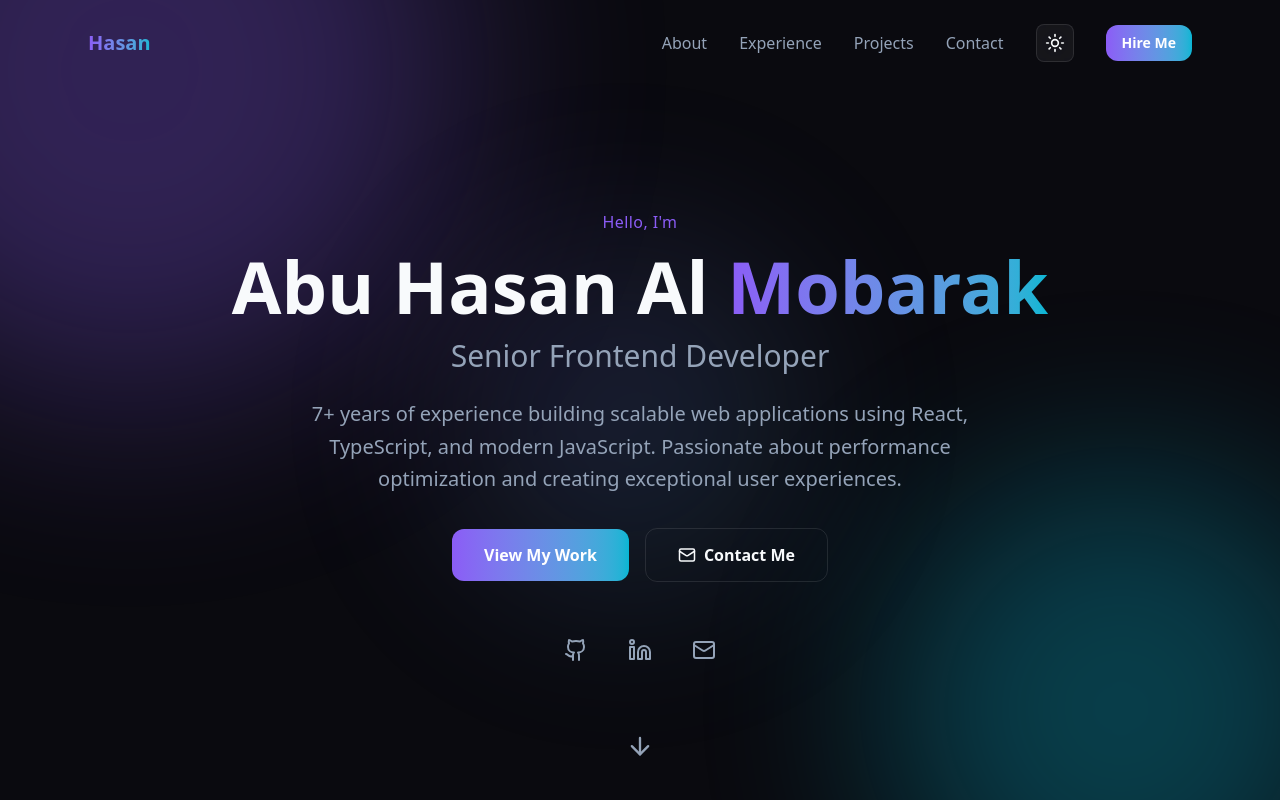
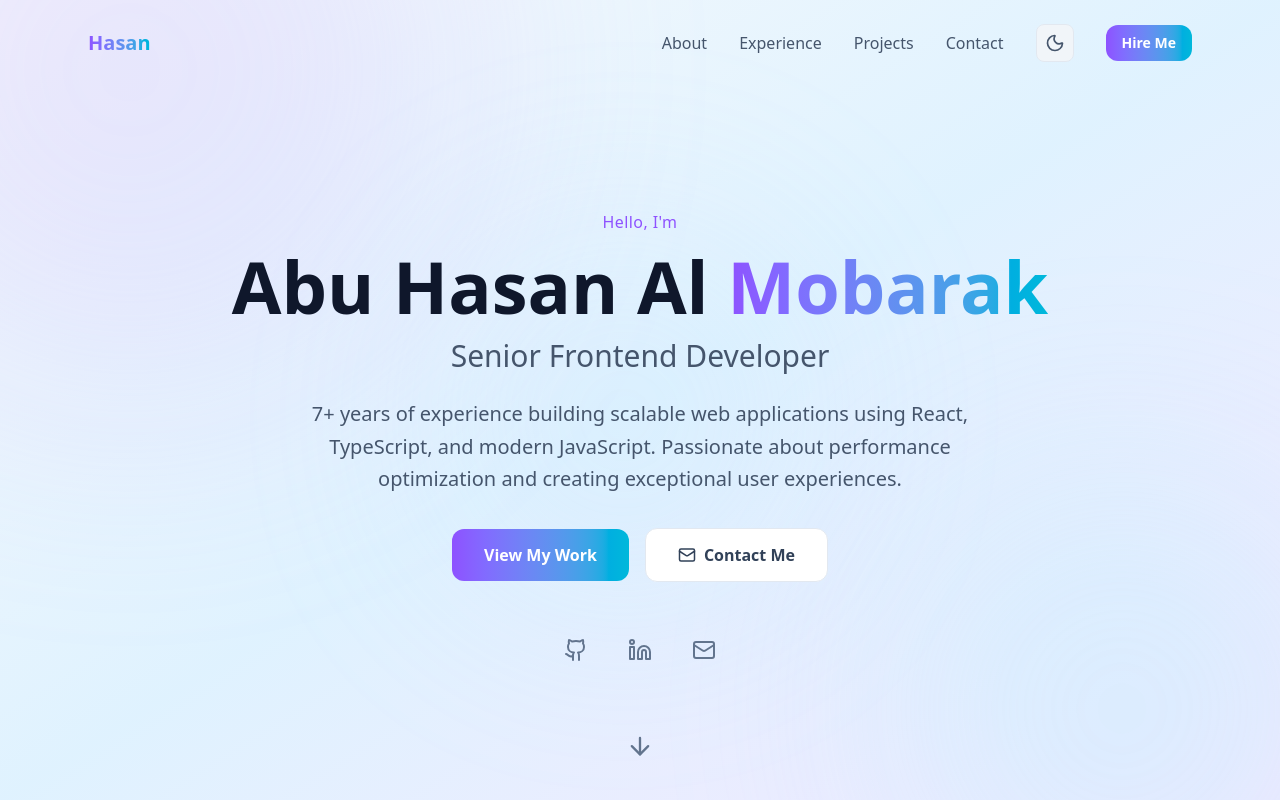
Before and after one commit to hasanm95/portfolio, a Next.js app: page / in a window 1280 px wide. Shown: the top 800 px of the page. Built offline with nearby package versions, Linux system fonts and the light colour scheme.

Commit message:
fix theme mode

```diff
--- a/src/app/globals.css
+++ b/src/app/globals.css
@@ -1,34 +1,18 @@
 @import "tailwindcss";
 
-/* Theme CSS Variables */
-:root,
-[data-theme="dark"] {
-  --background: #0a0a0f;
-  --foreground: #f8fafc;
-  --muted: #94a3b8;
-  --card-bg: rgba(255, 255, 255, 0.05);
-  --border: rgba(255, 255, 255, 0.1);
+/* Enable Tailwind's dark mode with .dark class */
+@custom-variant dark (&:where(.dark, .dark *));
+
+/* Theme colors as CSS custom properties */
+:root {
   --primary: #8b5cf6;
   --secondary: #06b6d4;
-}
-
-[data-theme="light"] {
-  --background: #ffffff;
-  --foreground: #1e293b;
-  --muted: #475569;
-  --card-bg: rgba(255, 255, 255, 0.8);
-  --border: rgba(0, 0, 0, 0.08);
-  --primary: #7c3aed;
-  --secondary: #0891b2;
+  --font-sans: var(--font-geist-sans);
+  --font-mono: var(--font-geist-mono);
 }
 
 /* Tailwind theme extension */
 @theme inline {
-  --color-background: var(--background);
-  --color-foreground: var(--foreground);
-  --color-muted: var(--muted);
-  --color-card-bg: var(--card-bg);
-  --color-border: var(--border);
   --color-primary: var(--primary);
   --color-secondary: var(--secondary);
   --font-sans: var(--font-geist-sans);
@@ -41,8 +25,6 @@
 }
 
 body {
-  background: var(--background);
-  color: var(--foreground);
   font-family: var(--font-sans), Arial, Helvetica, sans-serif;
   overflow-x: hidden;
   transition: background-color 0.3s ease, color 0.3s ease;
@@ -72,14 +54,13 @@ body {
 }
 
 ::-webkit-scrollbar-track {
-  background: var(--background);
+  @apply bg-white dark:bg-slate-950;
 }
 
 ::-webkit-scrollbar-thumb {
-  background: var(--border);
-  border-radius: 4px;
+  @apply bg-slate-300 dark:bg-slate-700 rounded;
 }
 
 ::-webkit-scrollbar-thumb:hover {
-  background: var(--muted);
+  @apply bg-slate-400 dark:bg-slate-600;
 }
--- a/src/components/Button.tsx
+++ b/src/components/Button.tsx
@@ -10,23 +10,6 @@ interface ButtonProps {
   className?: string;
   onClick?: () => void;
 }
-
-const variantStyles = {
-  primary: `
-    bg-gradient-to-r from-[var(--primary)] to-[var(--secondary)]
-    text-white
-    border-none
-    hover:shadow-[0_10px_40px_rgba(139,92,246,0.3)]
-    hover:-translate-y-0.5
-  `,
-  secondary: `
-    bg-transparent
-    text-[var(--foreground)]
-    border border-[var(--border)]
-    hover:bg-[var(--card-bg)]
-    hover:border-[var(--primary)]
-  `,
-};
 
 const sizeStyles = {
   sm: "py-2 px-4 text-sm",
@@ -55,7 +38,24 @@ export default function Button({
     active:scale-95
   `;
 
-  const combinedStyles = `${baseStyles} ${variantStyles[variant]} ${sizeStyles[size]} ${className}`;
+  const primaryStyles = `
+    bg-gradient-to-r from-violet-500 to-cyan-500
+    text-white
+    border-none
+    hover:shadow-[0_10px_40px_rgba(139,92,246,0.3)]
+    hover:-translate-y-0.5
+  `;
+
+  const secondaryStyles = `
+    bg-white dark:bg-slate-800
+    text-slate-700 dark:text-slate-200
+    border border-slate-200 dark:border-slate-700
+    hover:border-violet-500 dark:hover:border-violet-500
+    hover:bg-slate-50 dark:hover:bg-slate-700
+  `;
+
+  const variantStyles = variant === "primary" ? primaryStyles : secondaryStyles;
+  const combinedStyles = `${baseStyles} ${variantStyles} ${sizeStyles[size]} ${className}`;
 
   if (href) {
     return (
--- a/src/components/GradientBackground.tsx
+++ b/src/components/GradientBackground.tsx
@@ -1,44 +1,21 @@
-"use client";
-
-import { useTheme } from "./ThemeProvider";
-
 export default function GradientBackground() {
-  const { theme } = useTheme();
-  const isLight = theme === "light";
-
   return (
-    <div
-      className={`fixed inset-0 -z-10 overflow-hidden transition-colors duration-300 ${
-        isLight ? "bg-gradient-to-br from-slate-50 via-sky-100 to-purple-100" : ""
-      }`}
-    >
+    <div className="fixed inset-0 -z-10 overflow-hidden transition-colors duration-300 bg-gradient-to-br from-slate-50 via-sky-100 to-purple-100 dark:bg-slate-950 dark:from-slate-950 dark:via-slate-950 dark:to-slate-950">
       {/* Orb 1 - Top Left */}
       <div
-        className={`absolute -top-[200px] -left-[200px] w-[600px] h-[600px] rounded-full animate-float ${
-          isLight
-            ? "bg-violet-300 blur-[120px] opacity-25"
-            : "bg-[var(--primary)] blur-[100px] opacity-30"
-        }`}
+        className="absolute -top-[200px] -left-[200px] w-[600px] h-[600px] rounded-full animate-float bg-violet-300 dark:bg-violet-500 blur-[120px] dark:blur-[100px] opacity-25 dark:opacity-30"
         style={{ animationDelay: "0s" }}
       />
 
       {/* Orb 2 - Bottom Right */}
       <div
-        className={`absolute -bottom-[150px] -right-[100px] w-[500px] h-[500px] rounded-full animate-float ${
-          isLight
-            ? "bg-cyan-200 blur-[120px] opacity-25"
-            : "bg-[var(--secondary)] blur-[100px] opacity-30"
-        }`}
+        className="absolute -bottom-[150px] -right-[100px] w-[500px] h-[500px] rounded-full animate-float bg-cyan-200 dark:bg-cyan-500 blur-[120px] dark:blur-[100px] opacity-25 dark:opacity-30"
         style={{ animationDelay: "-10s" }}
       />
 
       {/* Orb 3 - Center */}
       <div
-        className={`absolute top-1/2 left-1/2 -translate-x-1/2 -translate-y-1/2 w-[400px] h-[400px] rounded-full animate-float ${
-          isLight
-            ? "bg-gradient-to-br from-violet-200 to-cyan-200 blur-[120px] opacity-20"
-            : "bg-gradient-to-br from-[var(--primary)] to-[var(--secondary)] blur-[100px] opacity-15"
-        }`}
+        className="absolute top-1/2 left-1/2 -translate-x-1/2 -translate-y-1/2 w-[400px] h-[400px] rounded-full animate-float bg-gradient-to-br from-violet-200 to-cyan-200 dark:from-violet-500 dark:to-cyan-500 blur-[120px] dark:blur-[100px] opacity-20 dark:opacity-15"
         style={{ animationDelay: "-5s" }}
       />
     </div>
--- a/src/components/Hero.tsx
+++ b/src/components/Hero.tsx
@@ -17,7 +17,7 @@ export default function Hero() {
           initial={{ opacity: 0 }}
           animate={{ opacity: 1 }}
           transition={{ delay: 0.2 }}
-          className="text-[var(--primary)] font-medium mb-4 tracking-wide"
+          className="text-violet-500 font-medium mb-4 tracking-wide"
         >
           Hello, I&apos;m
         </motion.p>
@@ -26,10 +26,10 @@ export default function Hero() {
           initial={{ opacity: 0, y: 20 }}
           animate={{ opacity: 1, y: 0 }}
           transition={{ delay: 0.3, duration: 0.8 }}
-          className="text-4xl md:text-6xl lg:text-7xl font-bold mb-4"
+          className="text-4xl md:text-6xl lg:text-7xl font-bold mb-4 text-slate-900 dark:text-white"
         >
           Abu Hasan Al{" "}
-          <span className="bg-gradient-to-r from-[var(--primary)] to-[var(--secondary)] bg-clip-text text-transparent">
+          <span className="bg-gradient-to-r from-violet-500 to-cyan-500 bg-clip-text text-transparent">
             Mobarak
           </span>
         </motion.h1>
@@ -38,7 +38,7 @@ export default function Hero() {
           initial={{ opacity: 0, y: 20 }}
           animate={{ opacity: 1, y: 0 }}
           transition={{ delay: 0.4, duration: 0.8 }}
-          className="text-xl md:text-2xl lg:text-3xl text-[var(--muted)] mb-6"
+          className="text-xl md:text-2xl lg:text-3xl text-slate-600 dark:text-slate-400 mb-6"
         >
           Senior Frontend Developer
         </motion.h2>
@@ -47,7 +47,7 @@ export default function Hero() {
           initial={{ opacity: 0, y: 20 }}
           animate={{ opacity: 1, y: 0 }}
           transition={{ delay: 0.5, duration: 0.8 }}
-          className="text-[var(--muted)] text-lg md:text-xl max-w-2xl mx-auto mb-8 leading-relaxed"
+          className="text-slate-600 dark:text-slate-400 text-lg md:text-xl max-w-2xl mx-auto mb-8 leading-relaxed"
         >
           7+ years of experience building scalable web applications using React,
           TypeScript, and modern JavaScript. Passionate about performance
@@ -79,7 +79,7 @@ export default function Hero() {
             href="https://github.com/hasanm95"
             target="_blank"
             rel="noopener noreferrer"
-            className="text-[var(--muted)] hover:text-[var(--primary)] transition-colors p-2"
+            className="text-slate-500 dark:text-slate-400 hover:text-violet-500 transition-colors p-2"
           >
             <Github size={24} />
           </a>
@@ -87,13 +87,13 @@ export default function Hero() {
             href="https://www.linkedin.com/in/hasanm025/"
             target="_blank"
             rel="noopener noreferrer"
-            className="text-[var(--muted)] hover:text-[var(--primary)] transition-colors p-2"
+            className="text-slate-500 dark:text-slate-400 hover:text-violet-500 transition-colors p-2"
           >
             <Linkedin size={24} />
           </a>
           <a
             href="mailto:hasanmobarak25@gmail.com"
-            className="text-[var(--muted)] hover:text-[var(--primary)] transition-colors p-2"
+            className="text-slate-500 dark:text-slate-400 hover:text-violet-500 transition-colors p-2"
           >
             <Mail size={24} />
           </a>
@@ -108,7 +108,7 @@ export default function Hero() {
           opacity: { delay: 1 },
           y: { delay: 1, duration: 1.5, repeat: Infinity },
         }}
-        className="absolute bottom-10 text-[var(--muted)] hover:text-[var(--primary)] transition-colors"
+        className="absolute bottom-10 text-slate-500 dark:text-slate-400 hover:text-violet-500 transition-colors"
       >
         <ArrowDown size={28} />
       </motion.a>
--- a/src/components/Navbar.tsx
+++ b/src/components/Navbar.tsx
@@ -32,14 +32,14 @@ export default function Navbar() {
       transition={{ duration: 0.5 }}
       className={`fixed top-0 left-0 right-0 z-50 transition-all duration-300 ${
         scrolled
-          ? "bg-[var(--card-bg)] backdrop-blur-xl border-b border-[var(--border)] py-4"
+          ? "bg-white/80 dark:bg-slate-900/80 backdrop-blur-xl border-b border-slate-200 dark:border-slate-700 py-4"
           : "py-6"
       }`}
     >
       <div className="max-w-6xl mx-auto px-6 flex items-center justify-between">
         <a
           href="#"
-          className="text-xl font-bold bg-gradient-to-r from-[var(--primary)] to-[var(--secondary)] bg-clip-text text-transparent"
+          className="text-xl font-bold bg-gradient-to-r from-violet-500 to-cyan-500 bg-clip-text text-transparent"
         >
           Hasan
         </a>
@@ -50,7 +50,7 @@ export default function Navbar() {
             <a
               key={item.label}
               href={item.href}
-              className="text-[var(--muted)] hover:text-[var(--foreground)] transition-colors duration-300"
+              className="text-slate-600 dark:text-slate-400 hover:text-slate-900 dark:hover:text-white transition-colors duration-300"
             >
               {item.label}
             </a>
@@ -65,7 +65,7 @@ export default function Navbar() {
         <div className="md:hidden flex items-center gap-4">
           <ThemeToggle />
           <button
-            className="text-[var(--foreground)]"
+            className="text-slate-900 dark:text-white"
             onClick={() => setIsOpen(!isOpen)}
           >
             {isOpen ? <X size={24} /> : <Menu size={24} />}
@@ -78,14 +78,14 @@ export default function Navbar() {
         <motion.div
           initial={{ opacity: 0, y: -20 }}
           animate={{ opacity: 1, y: 0 }}
-          className="md:hidden bg-[var(--card-bg)] backdrop-blur-xl border border-[var(--border)] rounded-2xl mt-4 mx-4 p-6"
+          className="md:hidden bg-white/90 dark:bg-slate-900/90 backdrop-blur-xl border border-slate-200 dark:border-slate-700 rounded-2xl mt-4 mx-4 p-6"
         >
           <div className="flex flex-col gap-4">
             {navItems.map((item) => (
               <a
                 key={item.label}
                 href={item.href}
-                className="text-[var(--muted)] hover:text-[var(--foreground)] transition-colors"
+                className="text-slate-600 dark:text-slate-400 hover:text-slate-900 dark:hover:text-white transition-colors"
                 onClick={() => setIsOpen(false)}
               >
                 {item.label}
--- a/src/components/ThemeToggle.tsx
+++ b/src/components/ThemeToggle.tsx
@@ -1,6 +1,5 @@
 "use client";
 
-import { motion } from "framer-motion";
 import { Moon, Sun } from "lucide-react";
 import { useTheme } from "./ThemeProvider";
 import { useState, useEffect } from "react";
@@ -15,14 +14,14 @@ export default function ThemeToggle() {
 
   if (!mounted) {
     return (
-      <div className="p-2 rounded-lg bg-[var(--card-bg)] backdrop-blur-xl border border-[var(--border)] w-9 h-9" />
+      <div className="p-2 rounded-lg bg-slate-100 dark:bg-slate-800 w-9 h-9" />
     );
   }
 
   return (
     <button
       onClick={toggleTheme}
-      className="p-2 rounded-lg bg-[var(--card-bg)] backdrop-blur-xl border border-[var(--border)] text-[var(--foreground)] hover:text-[var(--primary)] transition-all duration-300 hover:scale-105 active:scale-95"
+      className="p-2 rounded-lg bg-slate-100 dark:bg-slate-800 border border-slate-200 dark:border-slate-700 text-slate-600 dark:text-slate-300 hover:text-violet-500 transition-all duration-300 hover:scale-105 active:scale-95"
       aria-label={`Switch to ${theme === "dark" ? "light" : "dark"} mode`}
     >
       {theme === "dark" ? <Sun size={20} /> : <Moon size={20} />}
```
Also changed, not shown: src/components/About.tsx (+15 -15 lines), src/components/Contact.tsx (+20 -22 lines), src/components/Experience.tsx (+11 -11 lines), src/components/Footer.tsx (+5 -5 lines), src/components/Projects.tsx (+8 -8 lines), src/components/ThemeProvider.tsx (+9 -5 lines).
